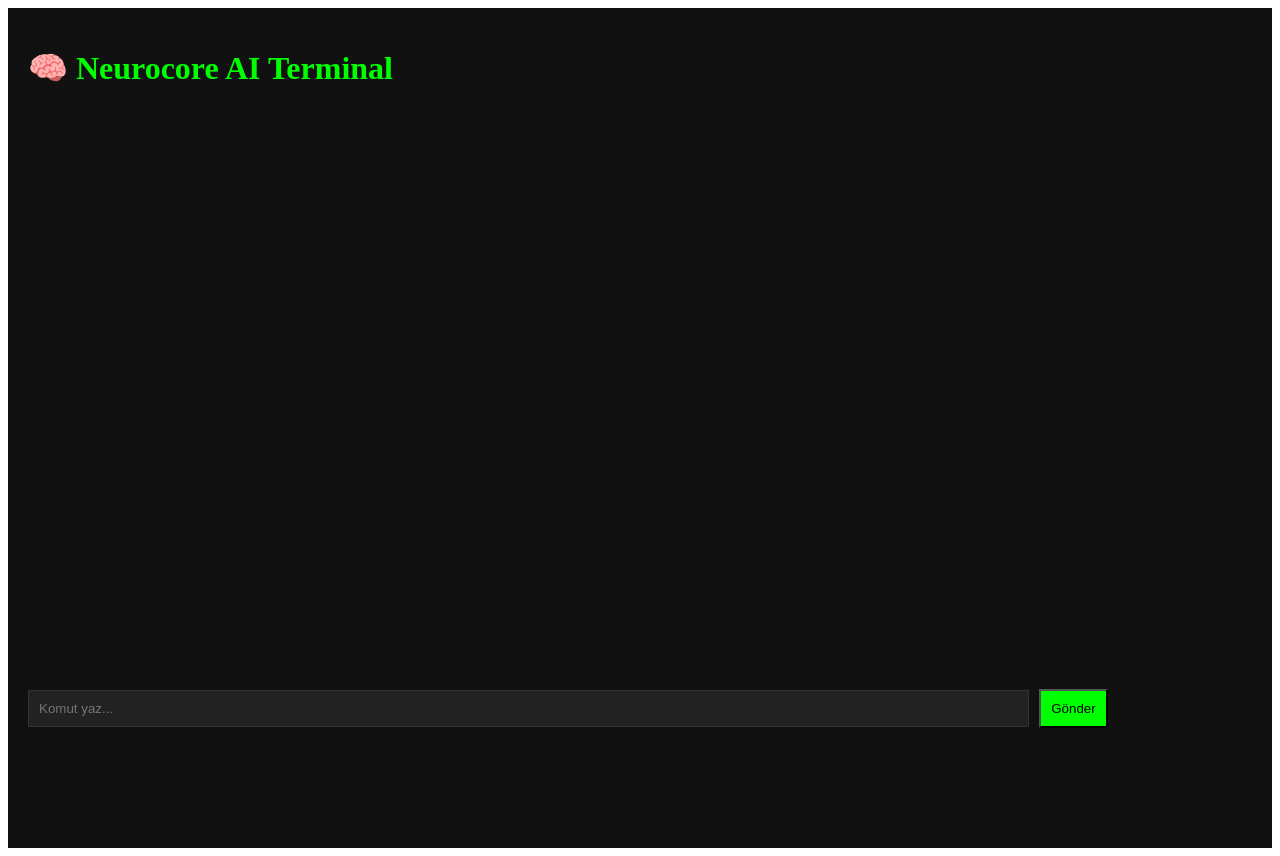
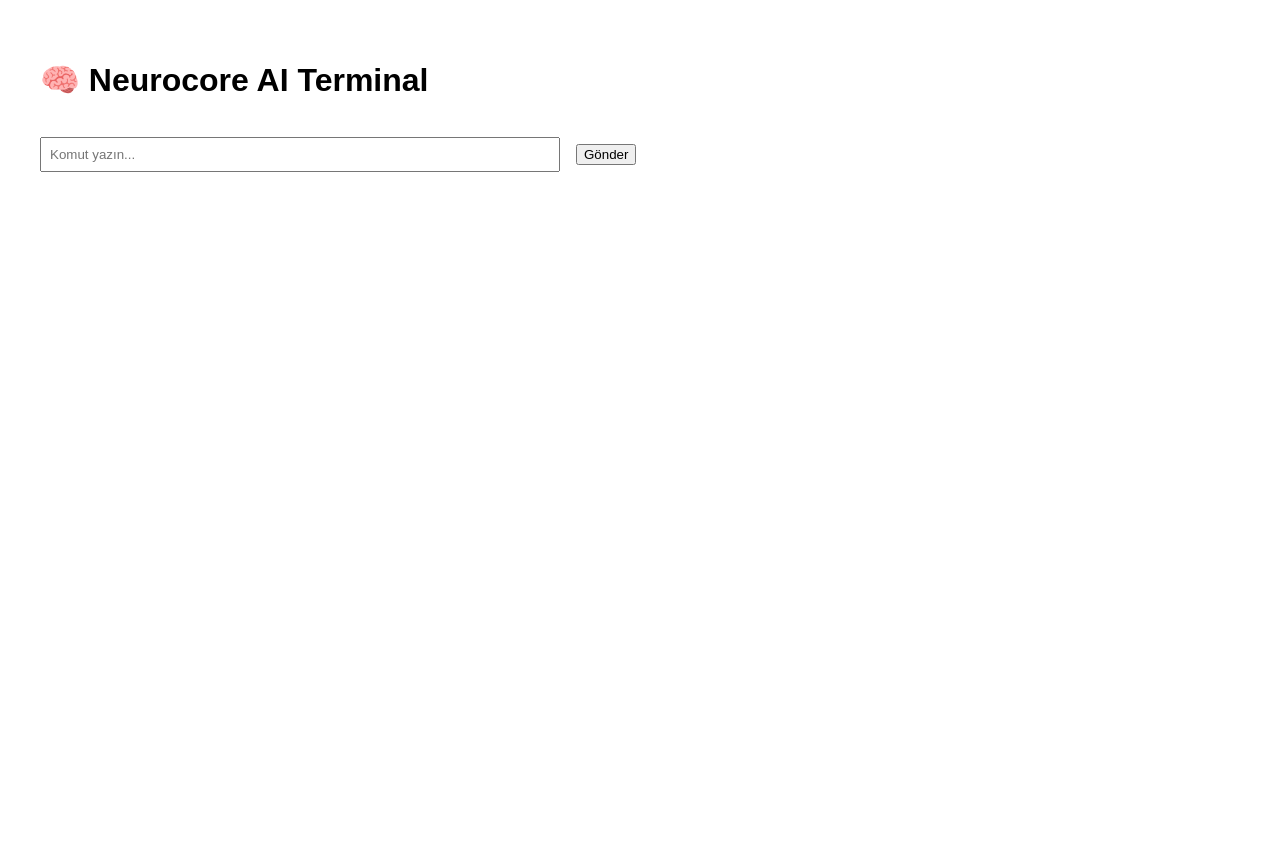
Before and after one commit to Mastes007/Neurocore-one, a Next.js app: page /chat in a window 1280 px wide. After the commit the page ends 800 px from the top, so only its background shows below. Built offline with nearby package versions, Linux system fonts and the light colour scheme.

Commit message:
Update chat.js

```diff
--- a/pages/chat.js
+++ b/pages/chat.js
@@ -1,44 +1,52 @@
-import { useState } from 'react';
+import { useState } from "react";
 
-export default function ChatPage() {
+export default function Chat() {
+  const [input, setInput] = useState("");
   const [messages, setMessages] = useState([]);
-  const [input, setInput] = useState("");
 
   const sendMessage = async () => {
-    if (!input) return;
-    setMessages([...messages, { sender: "user", text: input }]);
+    if (!input.trim()) return;
 
-    // Fake bot cevabı
-    setTimeout(() => {
-      setMessages(prev => [...prev, { sender: "bot", text: "Neurocore: Komutunuz kaydedildi." }]);
-    }, 1000);
+    const userMessage = { role: "user", content: input };
+    setMessages([...messages, userMessage]);
+    setInput("");
 
-    setInput("");
+    const response = await fetch("/api/chat", {
+      method: "POST",
+      headers: { "Content-Type": "application/json" },
+      body: JSON.stringify({ message: input }),
+    });
+
+    const data = await response.json();
+    const botMessage = { role: "assistant", content: data.result };
+    setMessages((prev) => [...prev, botMessage]);
   };
 
   return (
-    <div style={{ padding: 20, backgroundColor: "#111", height: "100vh", color: "#0f0" }}>
+    <div style={{ padding: "2rem", fontFamily: "Arial, sans-serif" }}>
       <h1>🧠 Neurocore AI Terminal</h1>
-      <div style={{ height: "70vh", overflowY: "scroll", marginTop: 20 }}>
-        {messages.map((msg, idx) => (
-          <div key={idx} style={{ marginBottom: 10 }}>
-            <strong>{msg.sender === "user" ? "Sen" : "Neurocore"}:</strong> {msg.text}
+      <div style={{ marginTop: "1rem" }}>
+        {messages.map((msg, i) => (
+          <div key={i} style={{ marginBottom: "0.5rem" }}>
+            <strong>{msg.role === "user" ? "Sen:" : "Neurocore:"}</strong> {msg.content}
           </div>
         ))}
       </div>
-      <div style={{ marginTop: 20 }}>
       <input
-          type="text"
         value={input}
         onChange={(e) => setInput(e.target.value)}
-          onKeyDown={(e) => e.key === 'Enter' && sendMessage()}
-          placeholder="Komut yaz..."
-          style={{ padding: 10, width: "80%", backgroundColor: "#222", color: "#0f0", border: "1px solid #333" }}
+        onKeyDown={(e) => e.key === "Enter" && sendMessage()}
+        placeholder="Komut yazın..."
+        style={{
+          marginTop: "1rem",
+          padding: "0.5rem",
+          width: "100%",
+          maxWidth: "500px",
+        }}
       />
-        <button onClick={sendMessage} style={{ padding: 10, marginLeft: 10, backgroundColor: "#0f0", color: "#000" }}>
+      <button onClick={sendMessage} style={{ marginLeft: "1rem" }}>
         Gönder
       </button>
     </div>
-    </div>
   );
 }
```
Lines whose indentation alone changed are shown as unchanged.
